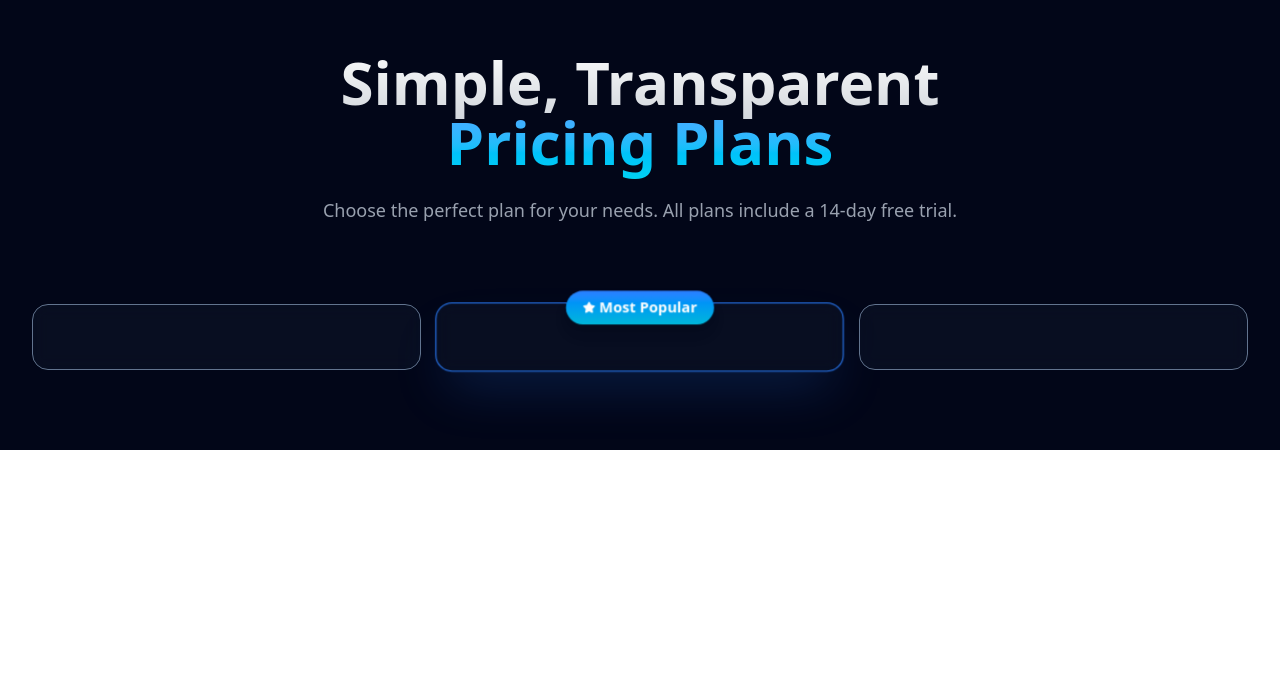
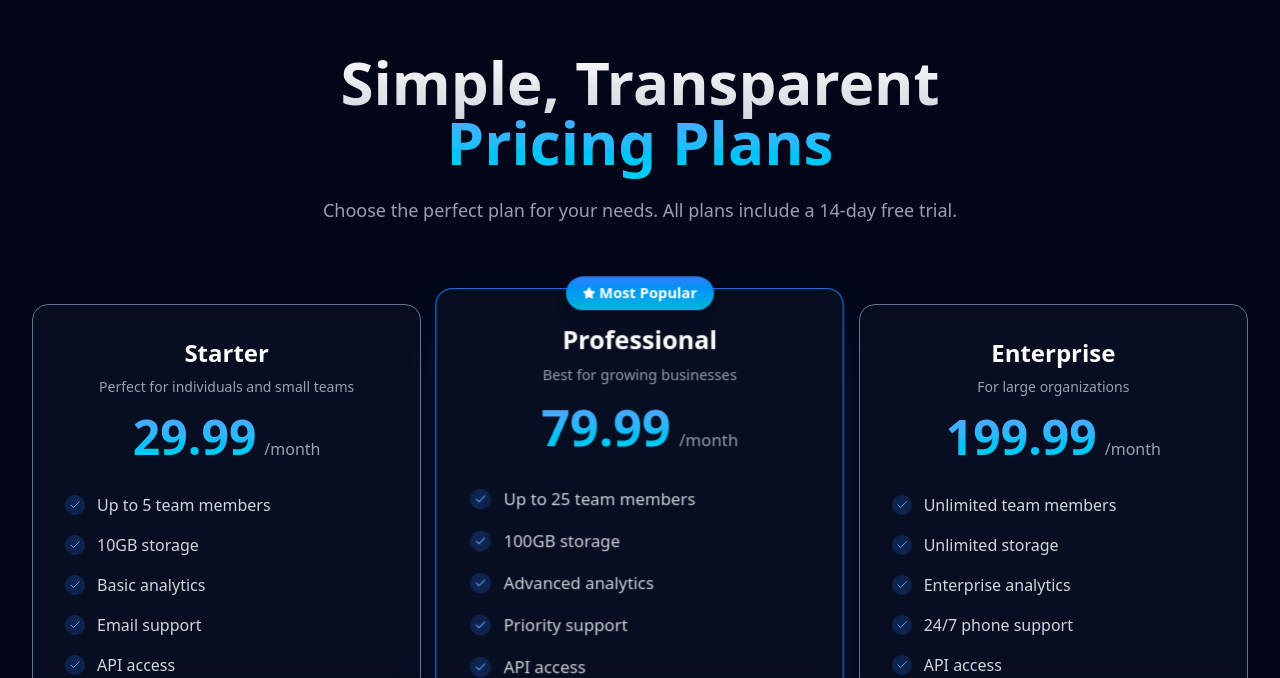
Before and after one commit to Muhammad-FRAX/codeflow-platform-landing, a React app in the folder frontend/: page / in a window 1280 px wide. Shown: the part 2122-2800 px from the top of the page. Before the commit the page ends 2572 px from the top, so only its background shows below. Built offline with nearby package versions, Linux system fonts and the light colour scheme; the HTML template or start-up script is replaced by a standard one.

Commit message:
feature/ in the process of creating the price, at the start of the action button

```diff
--- a/frontend/src/components/Pricing.jsx
+++ b/frontend/src/components/Pricing.jsx
@@ -1,4 +1,4 @@
-import { Star } from "lucide-react";
+import { Check, Star } from "lucide-react";
 
 const plans = [
   {
@@ -91,6 +91,39 @@ export default function Pricing() {
                   </div>
                 </div>
               )}
+
+              <div className=" text-center mb-6 sm:mb-8">
+                <h3 className="text-xl sm:text-2xl font-bold mb-2">
+                  {plan.name}
+                </h3>
+                <p className="text-gray-400 text-xs sm:text-sm mb-3 sm:mb-4">
+                  {plan.description}
+                </p>
+                <div className="flex items-baseline justify-center ">
+                  <span className="text-3xl sm:text-4xl lg:text-5xl font-bold bg-gradient-to-b from-blue-400 to-cyan-400 bg-clip-text text-transparent">
+                    {plan.price}
+                  </span>
+                  <span className="text-gray-400 ml-1 sm:ml-2 text-sm sm:text-base">
+                    /month
+                  </span>
+                </div>
+              </div>
+
+              <ul className="space-y-3 sm:space-y-4 mb-6 sm:mb-8 flex-row">
+                {plan.features.map((feature, featureKey) => (
+                  <li
+                    key={featureKey}
+                    className="flex items-start space-x-2 sm:space-x-3"
+                  >
+                    <div className="flex-shrink-0 w-4 h-4 sm:w-5 sm:h-5 rounded-full bg-blue-500/20 flex items-center justify-center mt-0.5">
+                      <Check className="w-2.5 h-2.5 sm:w-3 sm:h-3 text-blue-400" />
+                    </div>
+                    <span className="text-gray-300 text-sm sm:text-base">
+                      {feature}
+                    </span>
+                  </li>
+                ))}
+              </ul>
             </div>
           ))}
         </div>
```
